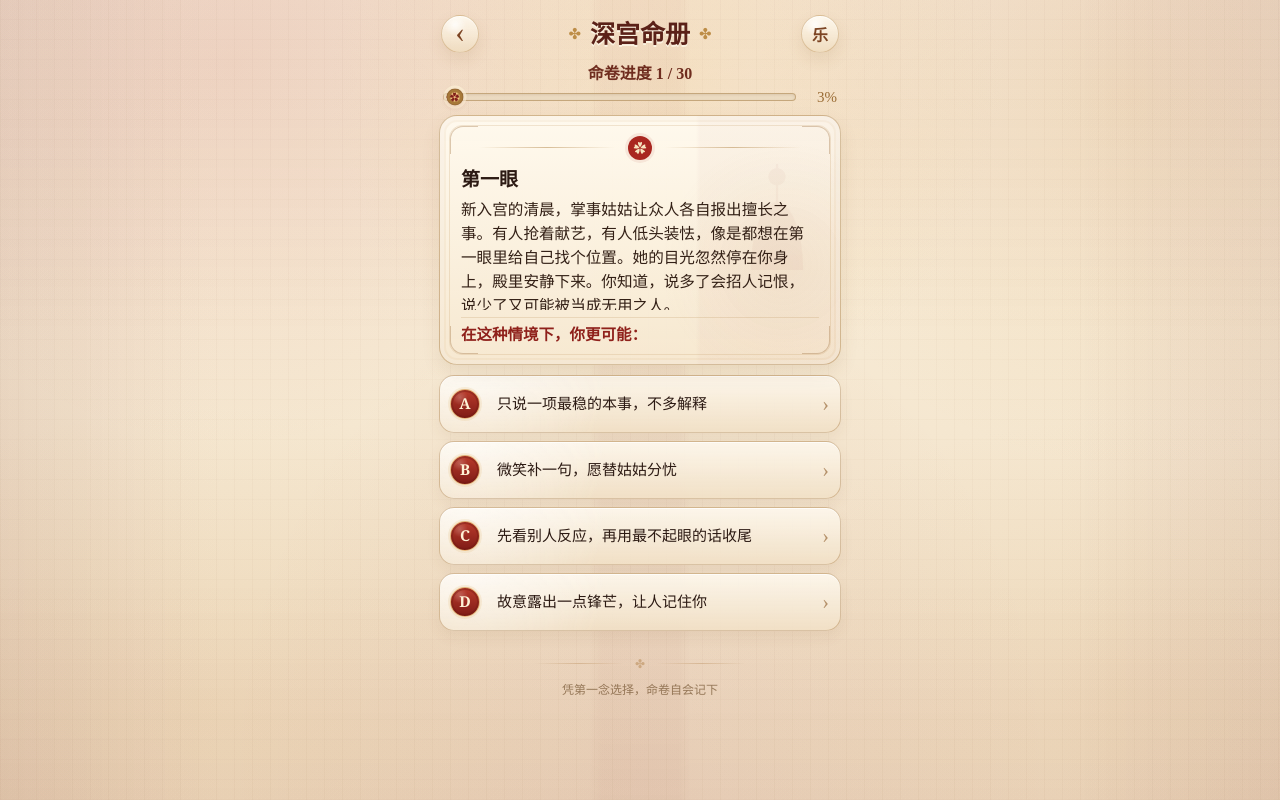
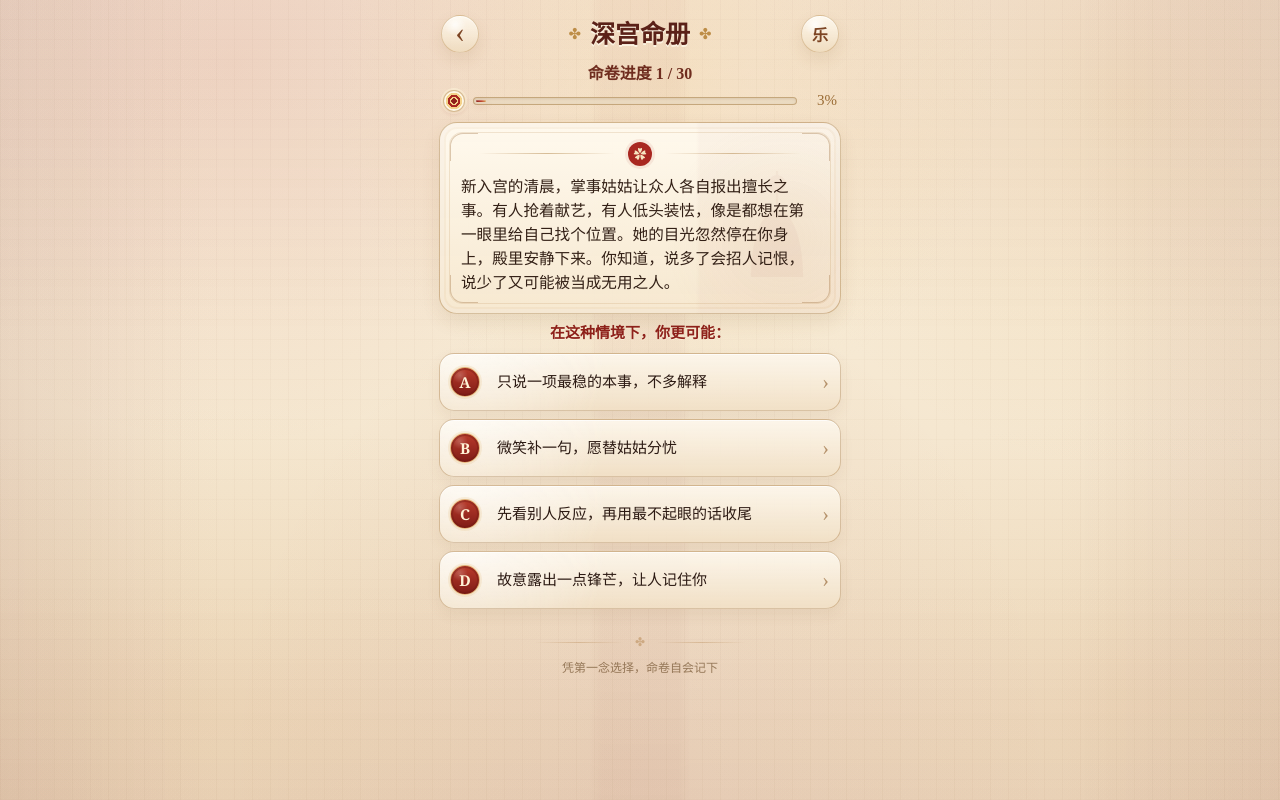
Before and after one commit to Jamescheng2022/shengongji-psych-test, a Next.js app: page /test in a window 1280 px wide. Built offline with nearby package versions, Linux system fonts and the light colour scheme.

Commit message:
style: simplify test scene card structure

```diff
--- a/app/test-page.css
+++ b/app/test-page.css
@@ -1691,10 +1691,24 @@
 }
 
 .test-progress__row {
-  display: flex;
+  display: grid;
+  grid-template-columns: 24px minmax(0, 1fr) 34px;
   align-items: center;
-  gap: 7px;
+  column-gap: 6px;
   width: 100%;
+}
+
+.test-progress__node {
+  width: 22px;
+  height: 22px;
+  justify-self: start;
+  border-radius: 999px;
+  border: 1px solid rgba(183, 140, 83, 0.58);
+  background:
+    radial-gradient(circle at 50% 50%, #8f211b 0 18%, #f4d28a 19% 28%, #a92720 29% 44%, #f4d28a 45% 58%, rgba(255, 249, 232, 0.92) 59% 100%);
+  box-shadow:
+    0 2px 5px rgba(143, 33, 27, 0.14),
+    0 0 0 2px rgba(255, 247, 220, 0.55);
 }
 
 .test-progress__text {
@@ -1703,7 +1717,6 @@
 }
 
 .test-progress__track {
-  flex: 1 1 auto;
   min-width: 0;
   width: 100%;
   height: 8px;
@@ -1719,15 +1732,15 @@
 }
 
 .test-progress__percent {
-  flex: 0 0 34px;
+  width: 34px;
   text-align: right;
   font-size: 15px;
 }
 
 .test-scene-card {
-  height: clamp(228px, 30dvh, 270px);
+  height: clamp(178px, 23dvh, 214px);
   min-height: 0;
-  padding: 18px 19px 16px;
+  padding: 17px 19px 15px;
   overflow: hidden;
 }
 
@@ -1757,7 +1770,7 @@
 .test-scene-card__body {
   flex: 0 1 auto;
   min-height: 0;
-  max-height: calc(100% - 64px);
+  max-height: 100%;
   overflow-y: auto;
   padding-right: 4px;
   overscroll-behavior: contain;
@@ -1775,8 +1788,18 @@
 
 .test-scene-card p {
   font-size: 15px;
-  line-height: 1.48;
+  line-height: 1.52;
   text-align: left;
+}
+
+.test-decision-prompt {
+  margin: -1px 0 0;
+  color: #8f211b;
+  text-align: center;
+  font-size: 15px;
+  line-height: 1.35;
+  font-weight: 700;
+  text-shadow: 0 1px 0 rgba(255, 247, 224, 0.68);
 }
 
 .test-scene-card strong {
@@ -1830,8 +1853,8 @@
   }
 
   .test-scene-card {
-    height: clamp(250px, 30dvh, 270px);
-    padding: 20px 21px 18px;
+    height: clamp(190px, 24dvh, 224px);
+    padding: 19px 21px 17px;
   }
 
   .test-scene-card h2 {
@@ -1885,7 +1908,7 @@
   }
 
   .test-scene-card {
-    height: clamp(228px, 32dvh, 240px);
+    height: clamp(188px, 30dvh, 208px);
     padding: 16px 16px 14px;
     border-radius: 16px;
   }
@@ -1962,17 +1985,17 @@
   }
 
   .test-progress__row {
-    display: flex;
-    gap: 7px;
+    grid-template-columns: 22px minmax(0, 1fr) 30px;
+    column-gap: 5px;
   }
 
   .test-progress__percent {
-    flex-basis: 30px;
+    width: 30px;
     font-size: 13px;
   }
 
   .test-scene-card {
-    height: clamp(204px, 34dvh, 224px);
+    height: clamp(160px, 29dvh, 178px);
     padding: 14px 15px 12px;
   }
 
--- a/src/components/test/ProgressMeter.tsx
+++ b/src/components/test/ProgressMeter.tsx
@@ -12,9 +12,9 @@ export function ProgressMeter({ current, total }: ProgressMeterProps) {
         <span>命卷进度 {current} / {total}</span>
       </p>
       <div className="test-progress__row">
+        <span className="test-progress__node" aria-hidden="true" />
         <div className="test-progress__track" aria-hidden="true">
           <span className="test-progress__fill" style={{ width: `${percent}%` }} />
-          <span className="test-progress__thumb" style={{ left: `${percent}%` }} />
         </div>
         <span className="test-progress__percent">{percent}%</span>
       </div>
--- a/src/components/test/SceneTextCard.tsx
+++ b/src/components/test/SceneTextCard.tsx
@@ -1,11 +1,12 @@
 type SceneTextCardProps = {
-  title: string;
+  title?: string;
   scene: string;
-  prompt: string;
+  prompt?: string;
 };
 
-export function SceneTextCard({ title, scene, prompt }: SceneTextCardProps) {
+export function SceneTextCard({ scene, prompt }: SceneTextCardProps) {
   return (
+    <>
     <article className="test-scene-card">
       <span className="test-scene-card__corner test-scene-card__corner--tl" aria-hidden="true" />
       <span className="test-scene-card__corner test-scene-card__corner--tr" aria-hidden="true" />
@@ -19,12 +20,12 @@ export function SceneTextCard({ title, scene, prompt }: SceneTextCardProps) {
       </div>
 
       <div className="test-scene-card__content">
-        <h2>{title}</h2>
         <div className="test-scene-card__body">
           <p>{scene}</p>
         </div>
-        <strong>{prompt}</strong>
       </div>
     </article>
+    {prompt ? <p className="test-decision-prompt">{prompt}</p> : null}
+    </>
   );
 }
```
Also changed, not shown: 4 other files (tests, documents, lock files or other folders).
